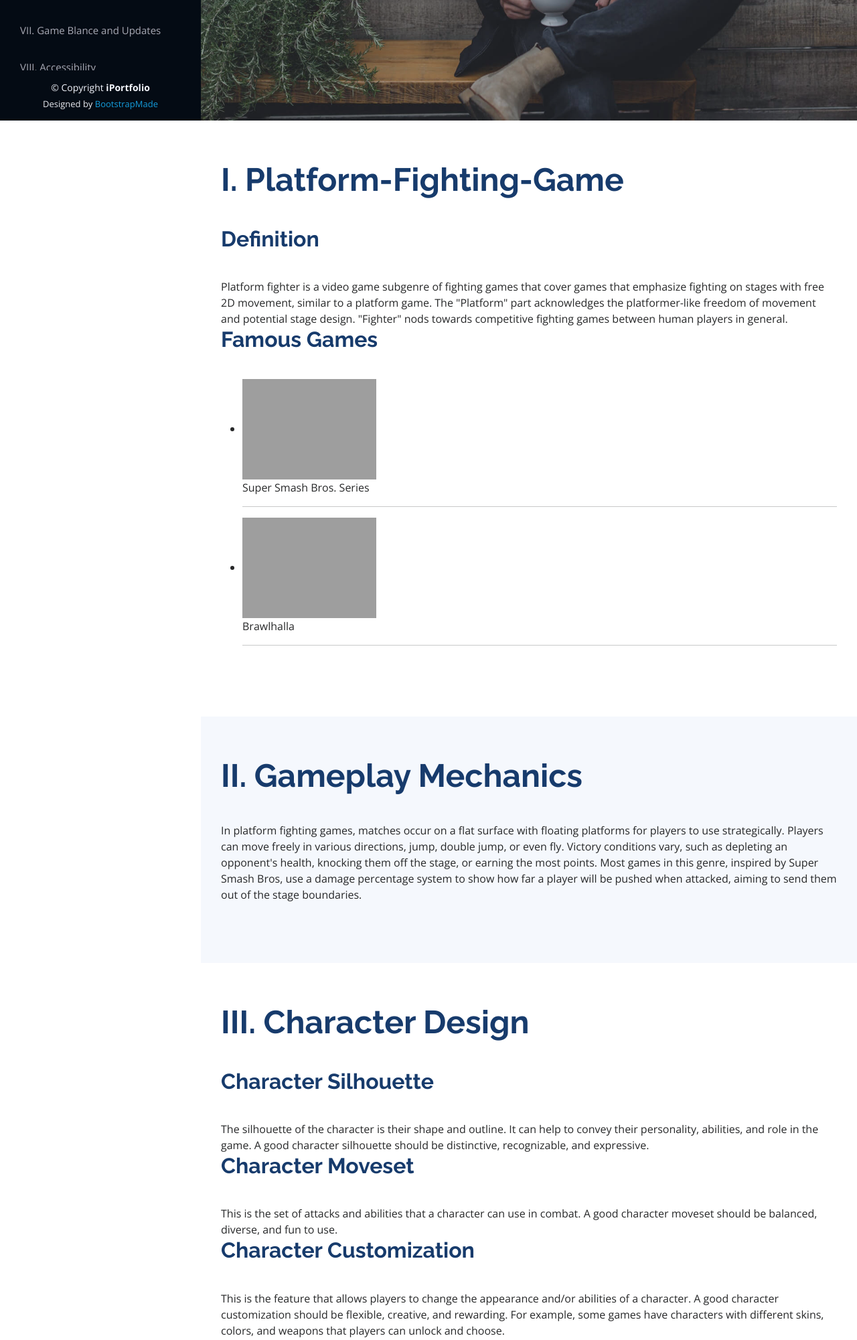
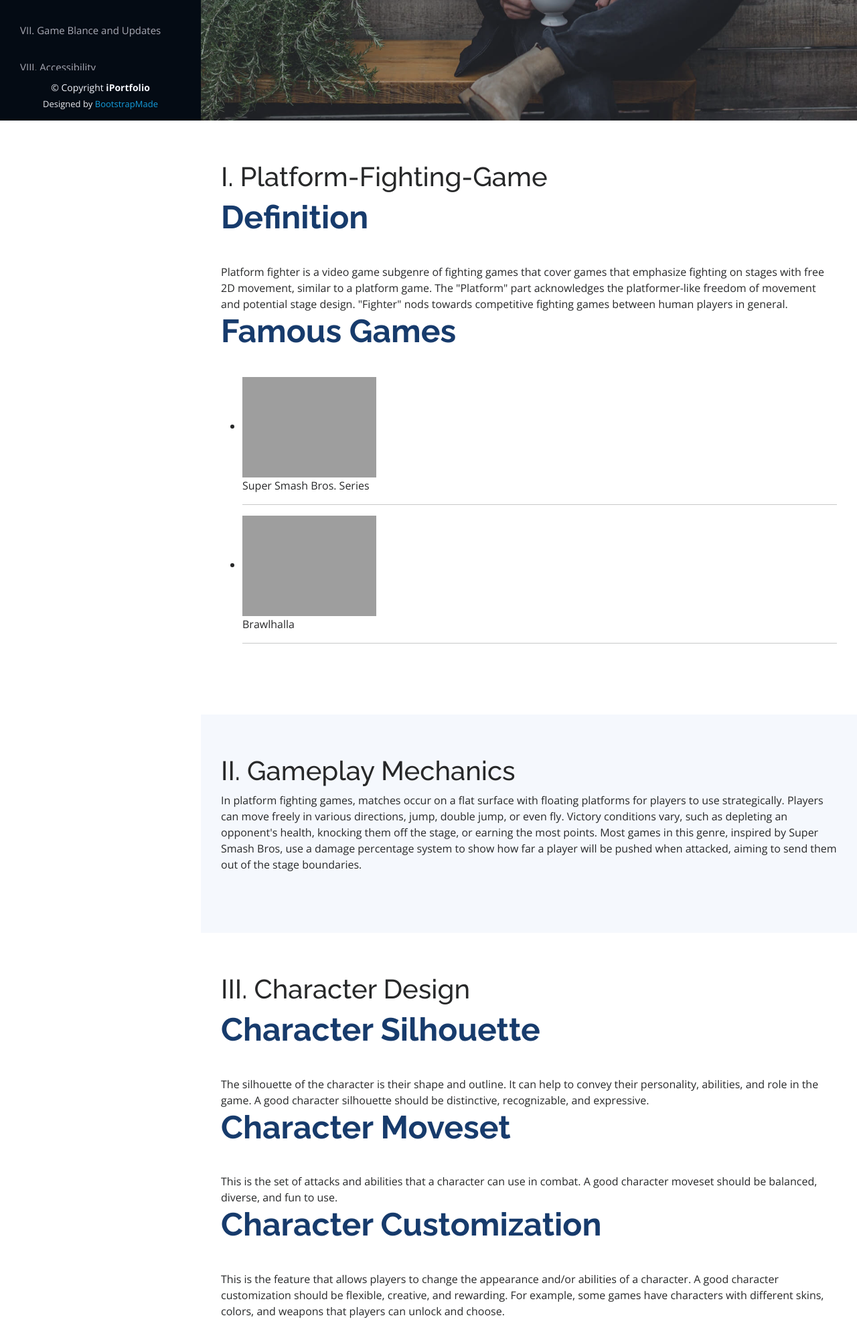
Before and after one commit to DenizCiger/Pugnators, a PHP site: page / in a window 1280 px wide. Shown: the part 620-2621 px from the top of the page at 67% size. Run offline with PHP 8.4, Linux system fonts and the light colour scheme; grey boxes are pictures that could not be loaded.

Commit message:
change style.css

```diff
--- a/Webpage/Bootstrap-Template/assets/css/style.css
+++ b/Webpage/Bootstrap-Template/assets/css/style.css
@@ -319,7 +319,7 @@ section {
   padding-bottom: 30px;
 }
 
-.section-title h2 {
+.section-title h3 {
   font-size: 32px;
   font-weight: bold;
   margin-bottom: 20px;
@@ -328,7 +328,7 @@ section {
   color: #173b6c;
 }
 
-.section-title h1 {
+.section-title h2 {
   font-size: 48px;
   font-weight: bold;
   margin-bottom: 20px;
@@ -337,7 +337,7 @@ section {
   color: #173b6c;
 }
 
-.section-title h1::after {
+.section-title h2::after {
   content: "";
   position: absolute;
   display: block;
```
